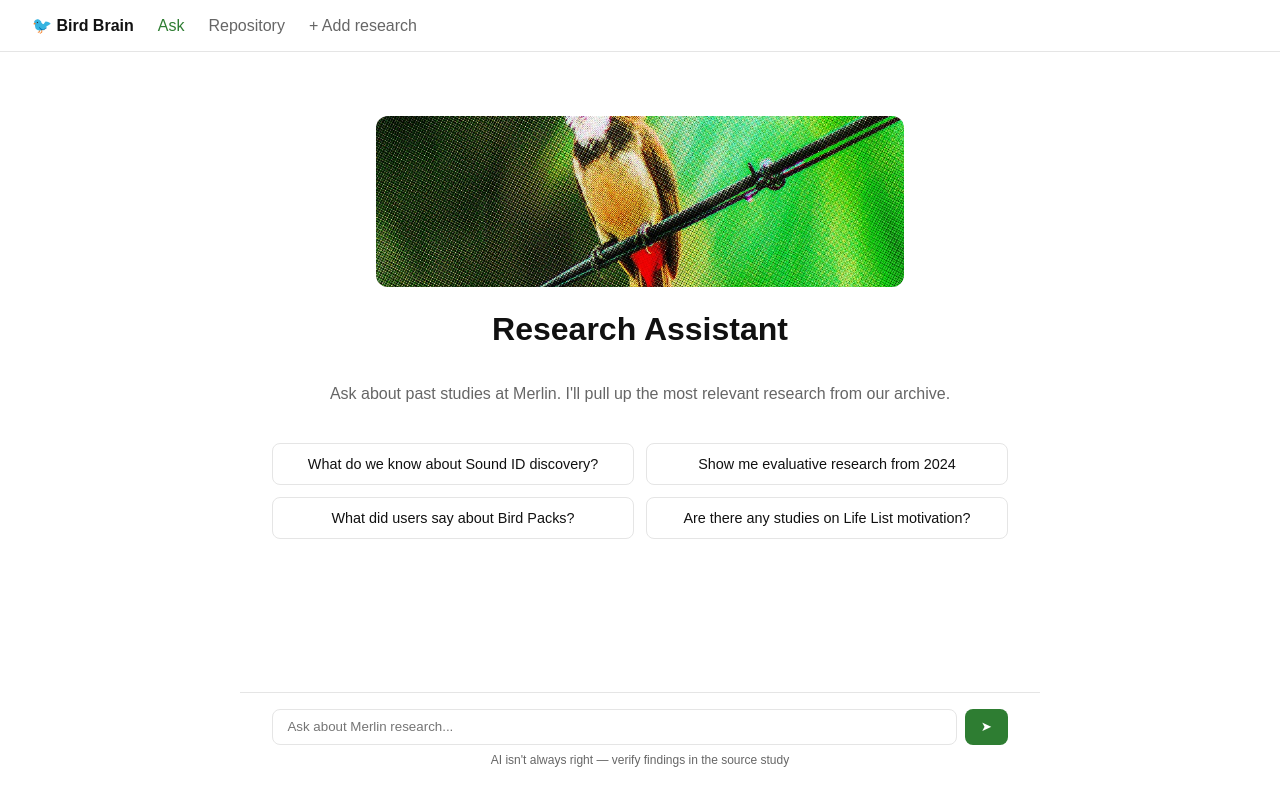
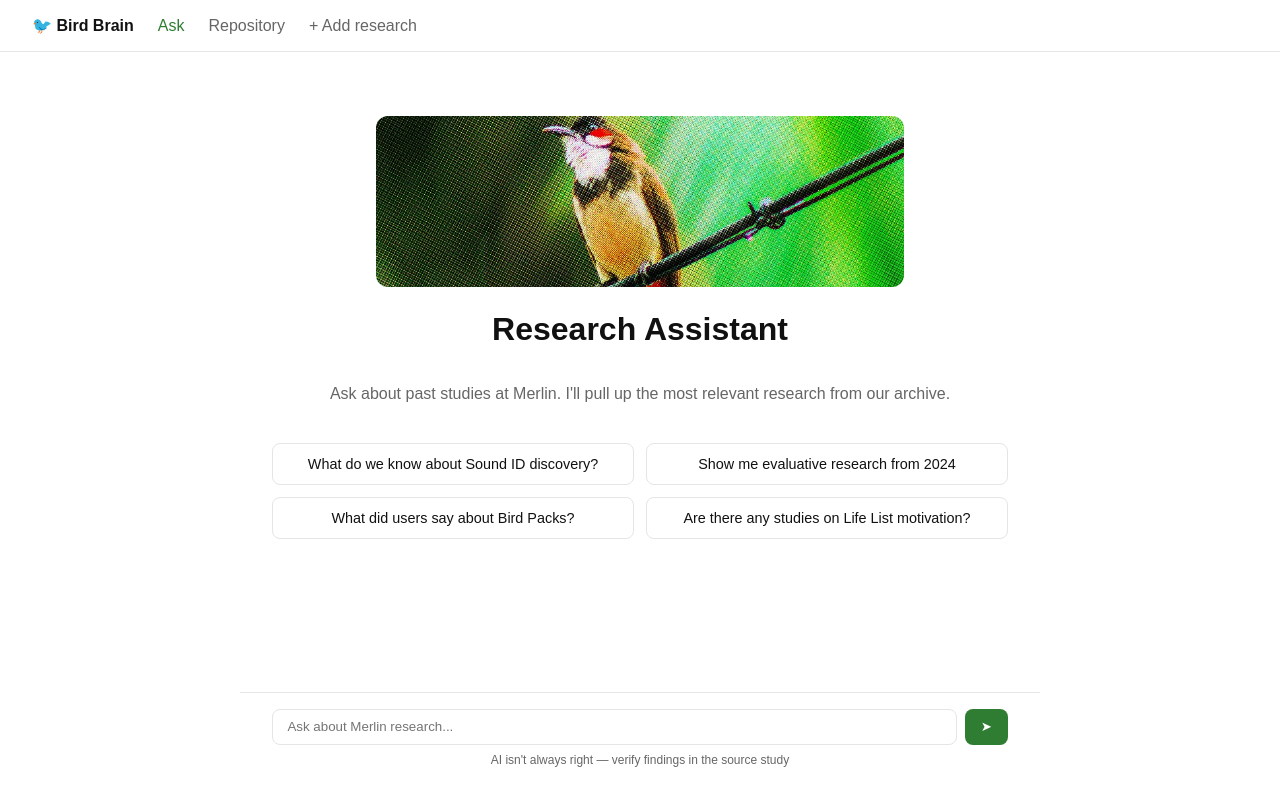
Before and after one commit to JaxLabs/bird-brain, a Next.js app in the folder frontend/: page /ask in a window 1280 px wide. Built offline with nearby package versions, Linux system fonts and the light colour scheme.

Commit message:
Adjust bird image position to show heads - center 25%
Co-Authored-By: Claude Haiku 4.5 <noreply@anthropic.com>

```diff
--- a/frontend/app/components/BirdImage.tsx
+++ b/frontend/app/components/BirdImage.tsx
@@ -61,7 +61,7 @@ export default function BirdImage({ alt, width = 400, height = 250, rounded = tr
       style={{
         borderRadius: rounded ? "12px" : 0,
         objectFit: "cover",
-        objectPosition: "center",
+        objectPosition: "center 25%",
       }}
     />
   );
```
